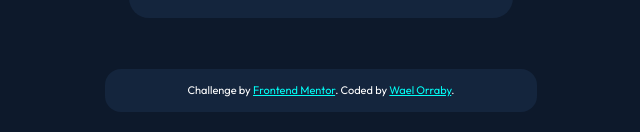
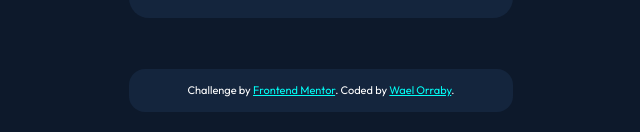
Before and after one commit to Wael-Orraby/Front-End-Mentor-01, a plain HTML site: page index.html in a window 1280 px wide. Shown: the part 665-797 px from the top of the page, without its empty margins (319-959 px from the left). Drawn offline with Linux system fonts and the light colour scheme.

Commit message:
Updated HTML File

```diff
--- a/index.html
+++ b/index.html
@@ -29,7 +29,7 @@
         text-align: center;
         background-color: hsl(216, 50%, 16%);
         margin: 0 auto;
-        max-width: 27rem;
+        max-width: 24rem;
         padding: 1rem;
         border-radius: 1rem;
         color: white;
```
